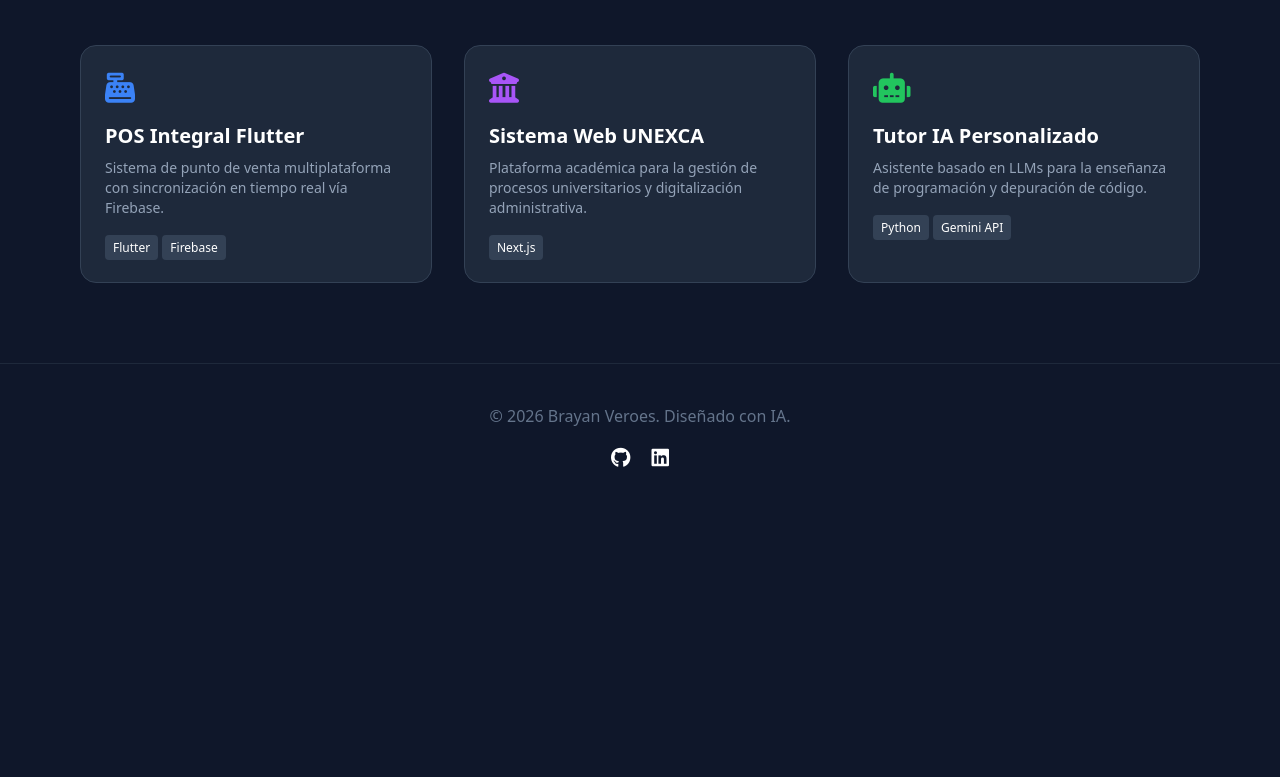
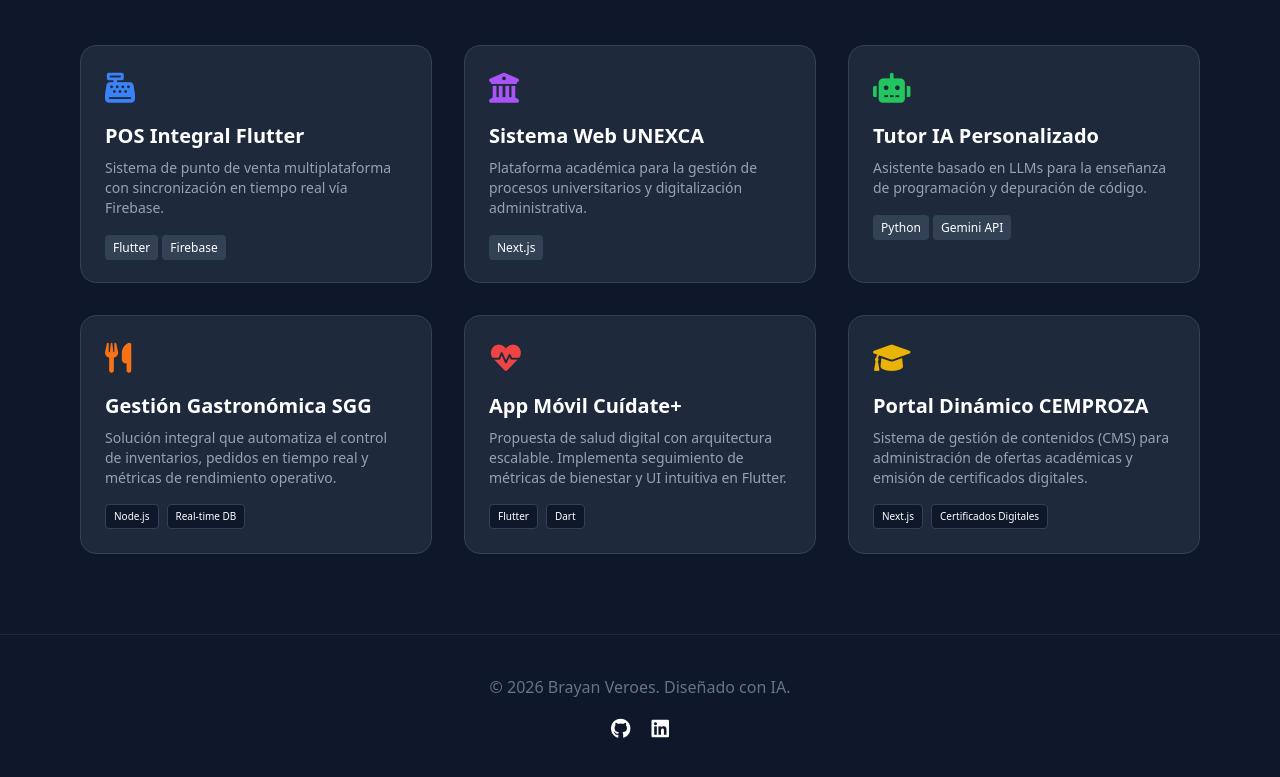
Before and after one commit to infobrayanveroes-stack/mi-portafolio, a plain HTML site: page index.html in a window 1280 px wide. Shown: the part 762-1539 px from the top of the page. Before the commit the page ends 1274 px from the top, so only its background shows below. Drawn offline with nearby package versions, Linux system fonts and the light colour scheme.

Commit message:
Update index.html

```diff
--- a/index.html
+++ b/index.html
@@ -52,7 +52,35 @@
                 <span class="text-xs bg-slate-700 px-2 py-1 rounded">Python</span>
                 <span class="text-xs bg-slate-700 px-2 py-1 rounded">Gemini API</span>
             </div>
+<div class="bg-slate-800 p-6 rounded-2xl border border-slate-700 hover:border-orange-500 transition group">
+    <div class="text-orange-500 mb-4 text-3xl group-hover:scale-110 transition"><i class="fas fa-utensils"></i></div>
+    <h4 class="text-xl font-bold mb-2">Gestión Gastronómica SGG</h4>
+    <p class="text-slate-400 text-sm mb-4">Solución integral que automatiza el control de inventarios, pedidos en tiempo real y métricas de rendimiento operativo.</p>
+    <div class="flex gap-2">
+        <span class="text-[10px] bg-slate-900 border border-slate-700 px-2 py-1 rounded">Node.js</span>
+        <span class="text-[10px] bg-slate-900 border border-slate-700 px-2 py-1 rounded">Real-time DB</span>
+    </div>
+</div>
 
+<div class="bg-slate-800 p-6 rounded-2xl border border-slate-700 hover:border-red-500 transition group">
+    <div class="text-red-500 mb-4 text-3xl group-hover:scale-110 transition"><i class="fas fa-heartbeat"></i></div>
+    <h4 class="text-xl font-bold mb-2">App Móvil Cuídate+</h4>
+    <p class="text-slate-400 text-sm mb-4">Propuesta de salud digital con arquitectura escalable. Implementa seguimiento de métricas de bienestar y UI intuitiva en Flutter.</p>
+    <div class="flex gap-2">
+        <span class="text-[10px] bg-slate-900 border border-slate-700 px-2 py-1 rounded">Flutter</span>
+        <span class="text-[10px] bg-slate-900 border border-slate-700 px-2 py-1 rounded">Dart</span>
+    </div>
+</div>
+
+<div class="bg-slate-800 p-6 rounded-2xl border border-slate-700 hover:border-yellow-500 transition group">
+    <div class="text-yellow-500 mb-4 text-3xl group-hover:scale-110 transition"><i class="fas fa-graduation-cap"></i></div>
+    <h4 class="text-xl font-bold mb-2">Portal Dinámico CEMPROZA</h4>
+    <p class="text-slate-400 text-sm mb-4">Sistema de gestión de contenidos (CMS) para administración de ofertas académicas y emisión de certificados digitales.</p>
+    <div class="flex gap-2">
+        <span class="text-[10px] bg-slate-900 border border-slate-700 px-2 py-1 rounded">Next.js</span>
+        <span class="text-[10px] bg-slate-900 border border-slate-700 px-2 py-1 rounded">Certificados Digitales</span>
+    </div>
+</div>
         </div>
     </section>
 
@@ -65,4 +93,5 @@
     </footer>
 
 </body>
+
 </html>
```
